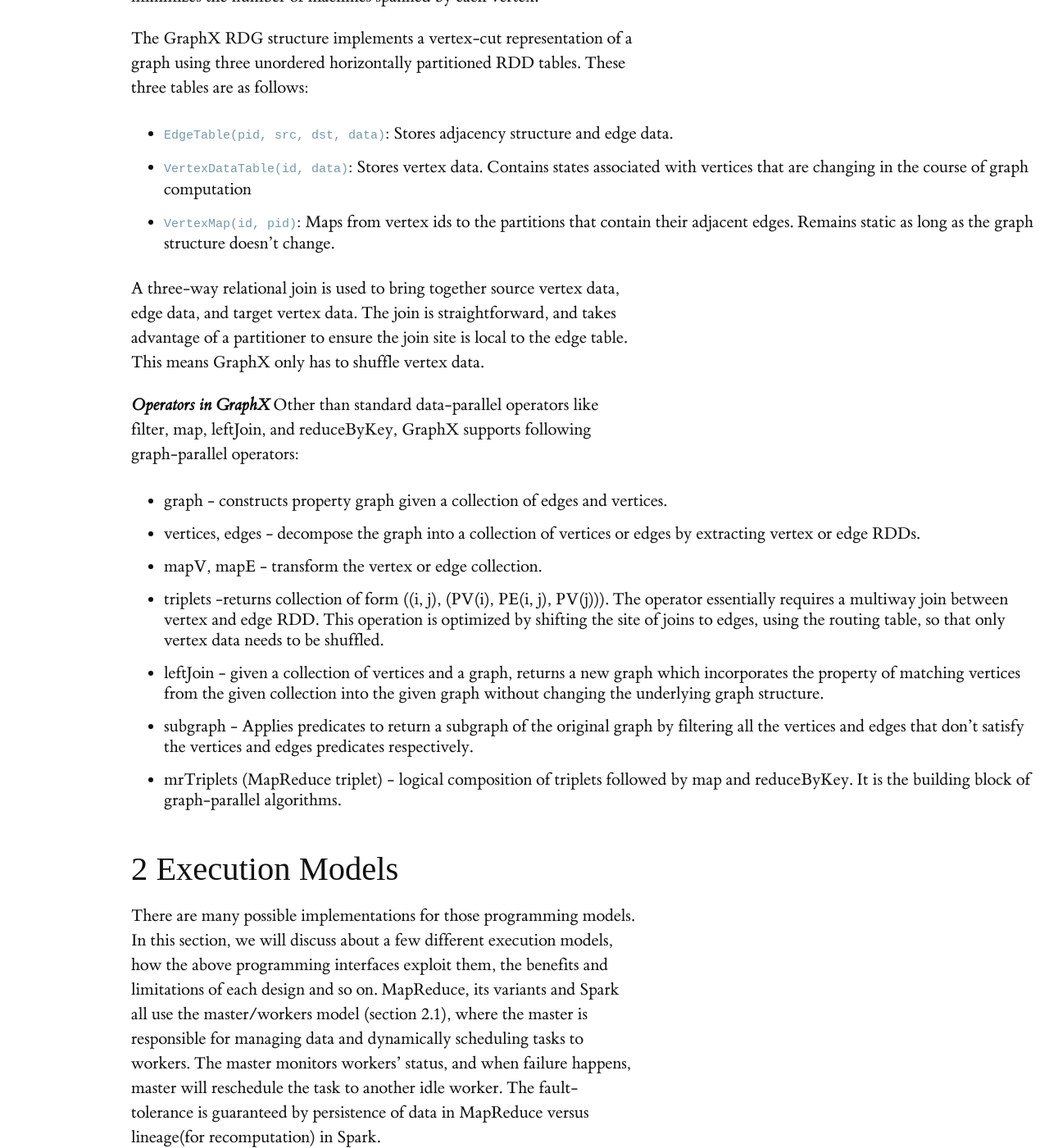
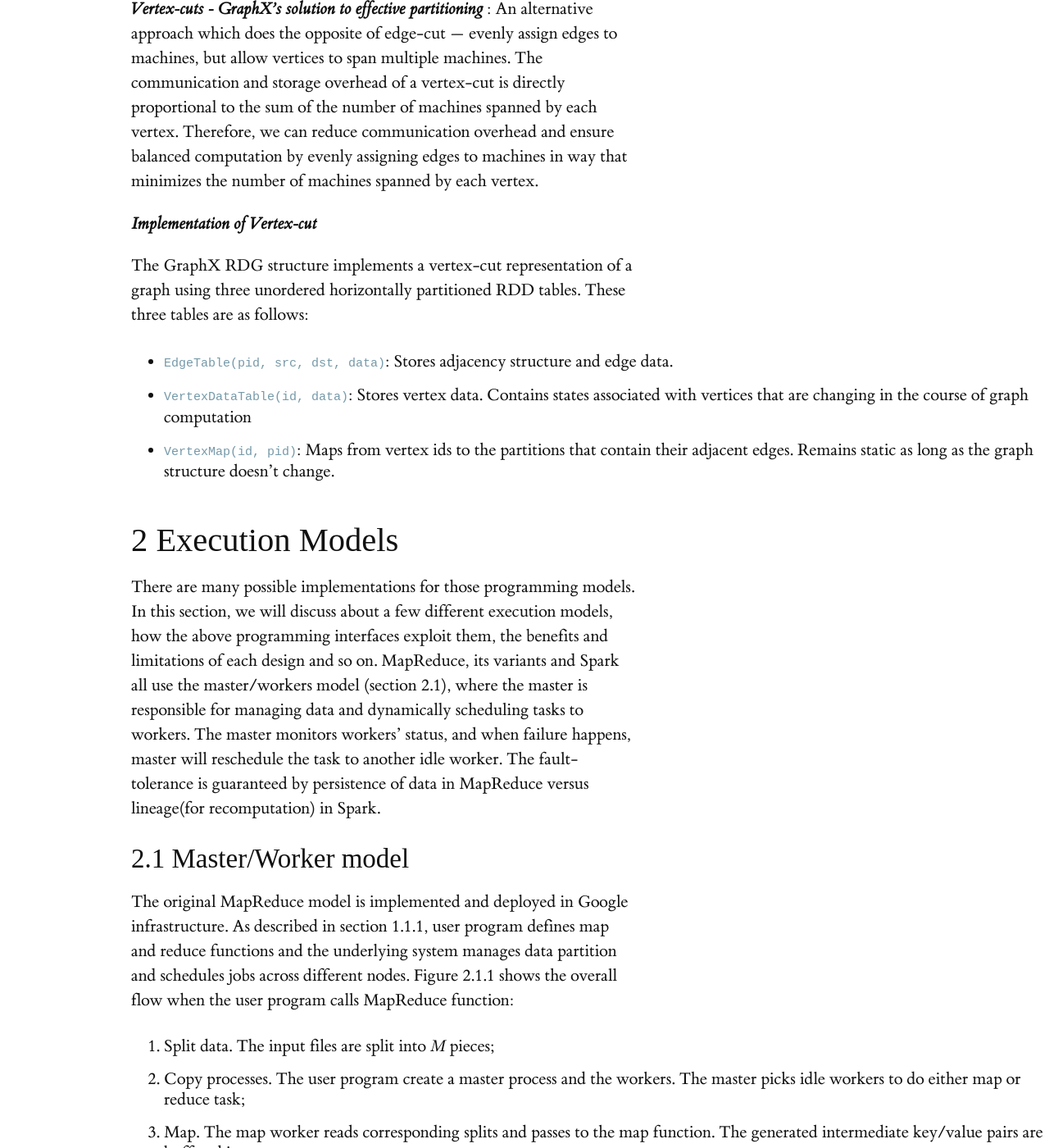
Before and after one commit to heathermiller/dist-prog-book, a Jekyll site: the page built from chapter/8/big-data.md, in a window 1280 px wide and 1400 px high, scrolled down 28056 px. Shown: the whole window at 82% size. Built offline with Jekyll 4.4.1, drawn with Linux system fonts in a browser that asks for light colours; some web fonts are replaced; formulas are drawn with MathJax 3; some of the changed text lies outside the part shown.

Commit message:
updating GraphX

```diff
--- a/chapter/8/big-data.md
+++ b/chapter/8/big-data.md
@@ -463,7 +463,8 @@
 How does GraphX improve over the existing graph-parallel and data flow models?
 Similar to the data flow model, GraphX moves away from the vertex centric view and adopts transformations on graphs yielding a new graph. The RDGs in GraphX provides a set of elegant and expressive computational primitives to support graph transformations as well as for many a graph parallel systems like Pregel, PowerGraph to be easily expressed with minimal lines of code changes to Spark. GraphX simplifies the process of graph ETL and analysis through new operations like filter, view etc. It minimizes communication and storage overhead across the system by adopting vertex-cuts for effective partitioning.
 
-GraphX
+**GraphX**
+
 GraphX models graphs as property graphs where vertices and edges can have properties. Property graphs are directed multigraph having multiple parallel edges with same source and destination to realize scenarios where multiple relationships could exists between two vertices. For example, in a social graph where every vertex represents a person, there could be a scenario where two people are both co-workers and a friend at the same time. A vertex is keyed by a unique 64 bit long ideatefier (Vertex ID) while edges contain the corresponding source and destination vertex identifiers.
 
 GraphX API provides the below primitives for graph transformations :
@@ -497,24 +501,15 @@
 
 ***Vertex-cuts - GraphX’s solution to effective partitioning*** : An alternative approach which does the opposite of edge-cut — evenly assign edges to machines, but allow vertices to span multiple machines. The communication and storage overhead of a vertex-cut is directly proportional to the sum of the number of machines spanned by each vertex. Therefore, we can reduce communication overhead and ensure balanced computation by evenly assigning edges to machines in way that minimizes the number of machines spanned by each vertex.
 
+***Implementation of Vertex-cut***
+
 The GraphX RDG structure implements a vertex-cut representation of a graph using three unordered horizontally partitioned RDD tables. These three tables are as follows:
 
 - `EdgeTable(pid, src, dst, data)`: Stores adjacency structure and edge data.
 -  `VertexDataTable(id, data)`: Stores vertex data. Contains states associated with vertices that are changing in the course of graph computation
 - `VertexMap(id, pid)`: Maps from vertex ids to the partitions that contain their adjacent edges. Remains static as long as the graph structure doesn’t change.
 
-A three-way relational join is used to bring together source vertex data, edge data, and target vertex data. The join is straightforward, and takes advantage of a partitioner to ensure the join site is local to the edge table. This means GraphX only has to shuffle vertex data.
 
-***Operators in GraphX***
-Other than standard data-parallel operators like filter, map, leftJoin, and reduceByKey, GraphX supports following graph-parallel operators:
-
-- graph - constructs property graph given a collection of edges and vertices.
-- vertices, edges - decompose the graph into a collection of vertices or edges by extracting vertex or edge RDDs.
-- mapV, mapE - transform the vertex or edge collection.
-- triplets -returns collection of form ((i, j), (PV(i), PE(i, j), PV(j))). The operator essentially requires a multiway join between vertex and edge RDD. This operation is optimized by shifting the site of joins to edges, using the routing table, so that only vertex data needs to be shuffled.
-- leftJoin - given a collection of vertices and a graph, returns a new graph which incorporates the property of matching vertices from the given collection into the given graph without changing the underlying graph structure.
-- subgraph - Applies predicates to return a subgraph of the original graph by filtering all the vertices and edges that don't satisfy the vertices and edges predicates respectively.
-- mrTriplets (MapReduce triplet) - logical composition of triplets followed by map and reduceByKey. It is the building block of graph-parallel algorithms.
 
 ## 2 Execution Models
 There are many possible implementations for those programming models. In this section, we will discuss about a few different execution models, how the above programming interfaces exploit them, the benefits and limitations of each design and so on. MapReduce, its variants and Spark all use the master/workers model (section 2.1), where the master is responsible for managing data and dynamically scheduling tasks to workers. The master monitors workers' status, and when failure happens, master will reschedule the task to another idle worker. The fault-tolerance is guaranteed by persistence of data in MapReduce versus lineage(for recomputation) in Spark.
```
Also changed, not shown: other parts of chapter/8/big-data.md (+3 -0 lines).
